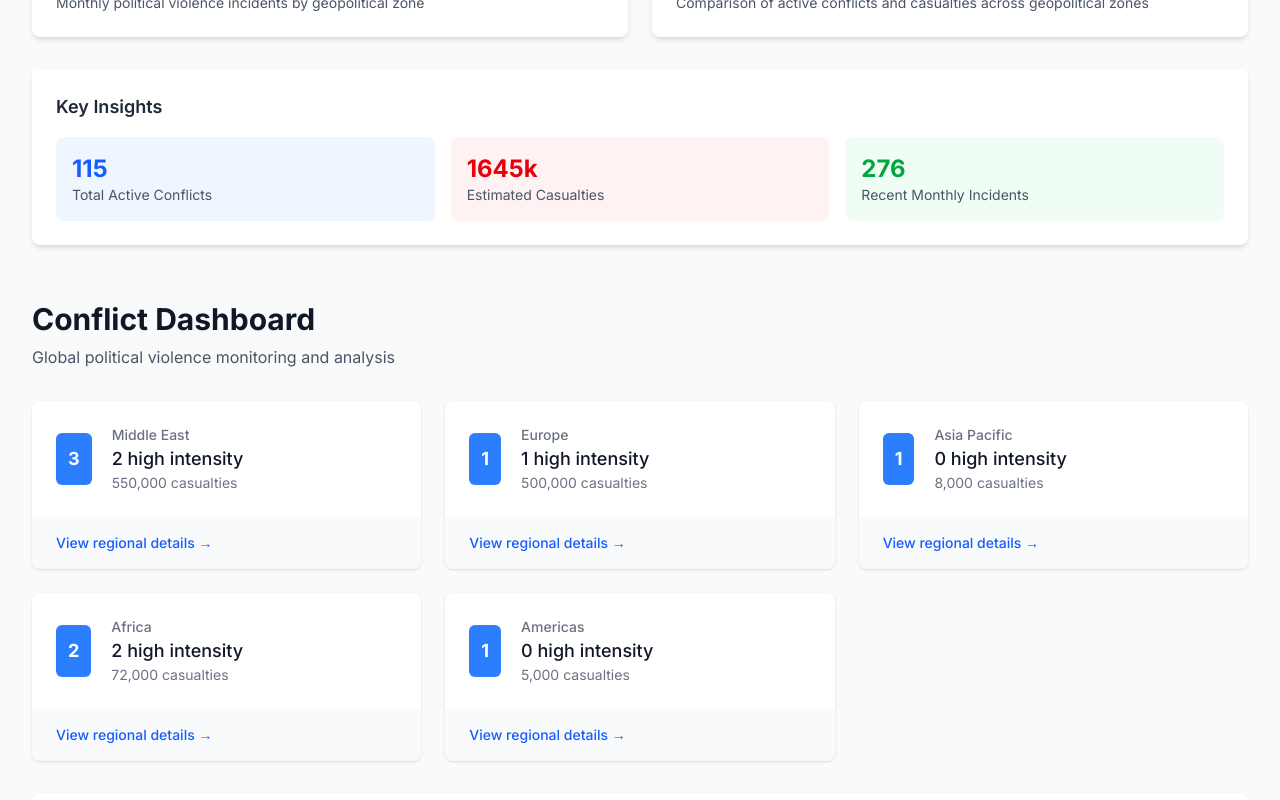
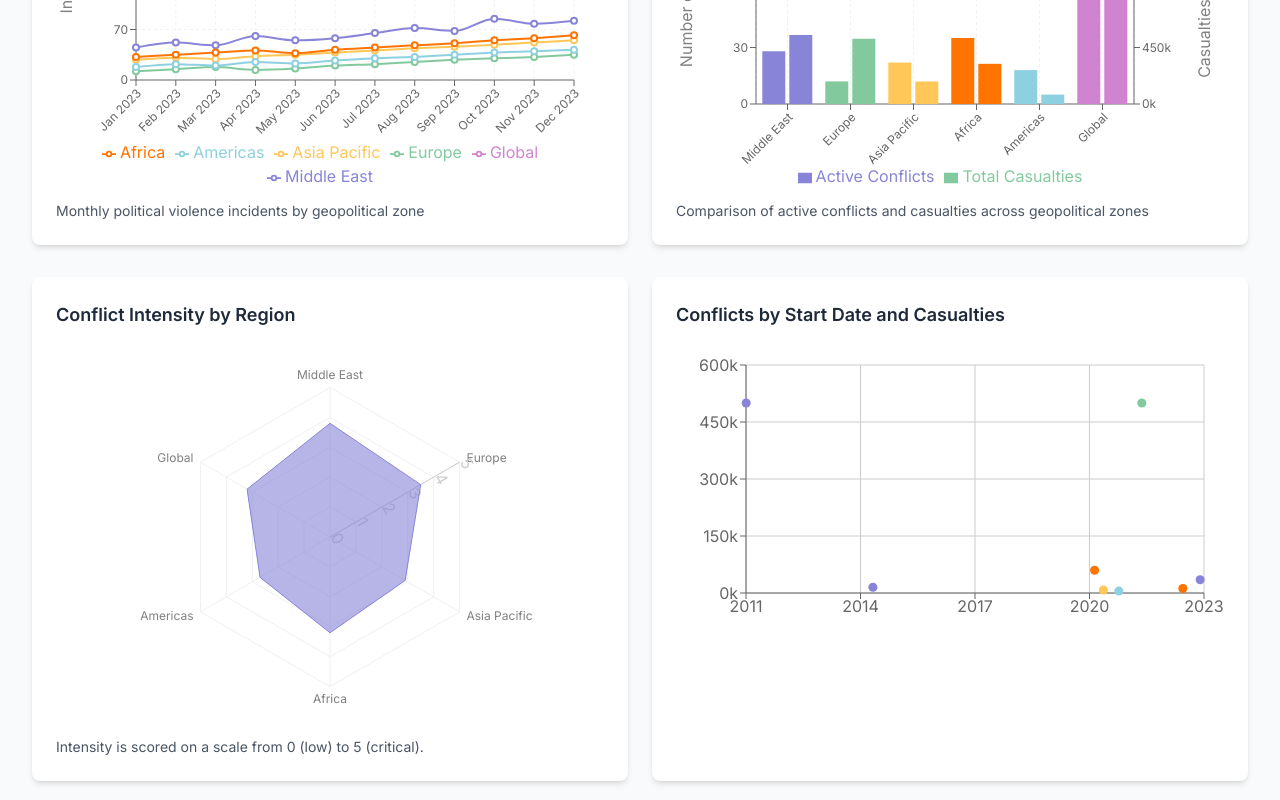
Before and after one commit to duokobia/security-update-dashboard, a Next.js app: page /dashboard in a window 1280 px wide. Shown: the part 580-1380 px from the top of the page. Built offline with nearby package versions, Linux system fonts and the light colour scheme; sample sign-in values are in the browser's storage.

Commit message:
feat: Add scatterCharts

```diff
--- a/app/dashboard/page.tsx
+++ b/app/dashboard/page.tsx
@@ -29,17 +29,6 @@ export default function Dashboard() {
     );
   }
 
-  const zones = ['Middle East', 'Europe', 'Asia Pacific', 'Africa', 'Americas'];
-
-  const zoneStats = zones.map(zone => ({
-    name: zone,
-    count: conflictData.filter(data => data.zone === zone).length,
-    highIntensity: conflictData.filter(data => data.zone === zone && data.intensity === 'High').length,
-    casualties: conflictData
-      .filter(data => data.zone === zone)
-      .reduce((sum, conflict) => sum + (conflict.casualties || 0), 0),
-  }));
-
   return (
     <DashboardLayout>
       <div className="max-w-7xl mx-auto py-6 sm:px-6 lg:px-8">
@@ -47,48 +36,8 @@ export default function Dashboard() {
           <DashboardCharts />
 
         <div className="px-4 py-6 sm:px-0">
-          <h1 className="text-3xl font-bold text-gray-900 mb-2">Conflict Dashboard</h1>
+          <h1 className="text-3xl font-bold text-gray-900 mb-2">Conflict Updates</h1>
           <p className="text-gray-600 mb-8">Global political violence monitoring and analysis</p>
-
-          {/* Summary Cards */}
-          <div className="grid grid-cols-1 gap-6 sm:grid-cols-2 lg:grid-cols-3 mb-8">
-            {zoneStats.map((zone) => (
-              <div key={zone.name} className="bg-white overflow-hidden shadow rounded-lg hover:shadow-lg transition-shadow">
-                <div className="px-4 py-5 sm:p-6">
-                  <div className="flex items-center">
-                    <div className="flex-shrink-0 bg-blue-500 rounded-md p-3">
-                      <span className="text-white text-lg font-bold">{zone.count}</span>
-                    </div>
-                    <div className="ml-5 w-0 flex-1">
-                      <dl>
-                        <dt className="text-sm font-medium text-gray-500 truncate">
-                          {zone.name}
-                        </dt>
-                        <dd className="text-lg font-medium text-gray-900">
-                          {zone.highIntensity} high intensity
-                        </dd>
-                        <dd className="text-sm text-gray-500">
-                          {zone.casualties.toLocaleString()} casualties
-                        </dd>
-                      </dl>
-                    </div>
-                  </div>
-                </div>
-                <div className="bg-gray-50 px-4 py-4 sm:px-6">
-                  <div className="text-sm">
-                    <a
-                      href={`/dashboard/${zone.name.toLowerCase().replace(' ', '-')}`}
-                      className="font-medium text-blue-600 hover:text-blue-500"
-                    >
-                      View regional details →
-                    </a>
-                  </div>
-                </div>
-              </div>
-            ))}
-          </div>
-
-
 
           {/* Recent Conflicts */}
           <div className="bg-white shadow overflow-hidden sm:rounded-lg">
--- a/components/DashboardCharts.tsx
+++ b/components/DashboardCharts.tsx
@@ -3,19 +3,13 @@
 import PoliticalViolenceLineChart from './LineChart';
 import ConflictBarChart from './BarChart';
 import { timeSeriesData, barChartData } from '../lib/mockData';
+import ScatterChartWithCells from './ScatterChartWithCells';
+import SpecifiedDomainRadarChart from './SpecifiedDomainRadarChart';
 
 export default function DashboardCharts() {
   return (
     <div className="mt-8">
       <h2 className="text-2xl font-bold text-gray-900 mb-6">Conflict Analytics</h2>
-
-      <div className="grid grid-cols-1 lg:grid-cols-2 gap-6 mb-8">
-        {/* Line Chart */}
-        <PoliticalViolenceLineChart data={timeSeriesData} />
-
-        {/* Bar Chart */}
-        <ConflictBarChart data={barChartData} />
-      </div>
 
       {/* Key Metrics Summary */}
       <div className="bg-white rounded-lg shadow-md p-6 mb-8">
@@ -41,6 +35,19 @@ export default function DashboardCharts() {
           </div>
         </div>
       </div>
+
+      <div className="grid grid-cols-1 lg:grid-cols-2 gap-6 mb-8">
+        {/* Line Chart */}
+        <PoliticalViolenceLineChart data={timeSeriesData} />
+
+        {/* Bar Chart */}
+        <ConflictBarChart data={barChartData} />
+      </div>
+
+       <div className="grid grid-cols-1 lg:grid-cols-2 gap-6 mb-8">
+        <SpecifiedDomainRadarChart data={barChartData} />
+        <ScatterChartWithCells />
+      </div>
     </div>
   );
 }
--- /dev/null
+++ b/components/ScatterChartWithCells.tsx
@@ -0,0 +1,97 @@
+'use client';
+
+import {
+  ScatterChart,
+  Scatter,
+  XAxis,
+  YAxis,
+  CartesianGrid,
+  Tooltip,
+  ResponsiveContainer,
+  Cell,
+  TooltipContentProps,
+} from 'recharts';
+import { conflictData } from '../lib/mockData';
+
+const zoneColors: Record<string, string> = {
+  'Middle East': '#8884d8',
+  'Europe': '#82ca9d',
+  'Asia Pacific': '#ffc658',
+  'Africa': '#ff7300',
+  'Americas': '#8dd1e1',
+  'Global': '#d084d0',
+};
+
+interface ChartPoint {
+  x: number; // timestamp
+  y: number; // casualties
+  zone: string;
+  country: string;
+  intensity: string;
+}
+
+const chartData: ChartPoint[] = conflictData.map((conflict) => ({
+  x: new Date(conflict.startDate).getTime(),
+  y: conflict.casualties ?? 0,
+  zone: conflict.zone,
+  country: conflict.country,
+  intensity: conflict.intensity,
+}));
+
+const CustomTooltip = ({
+  active,
+  payload,
+}: TooltipContentProps<number, string>) => {
+  if (active && payload && payload.length) {
+    const data = payload[0].payload as ChartPoint;
+
+    return (
+      <div className="bg-white p-3 border border-gray-300 rounded shadow text-sm">
+        <p className="font-semibold">{data.country} ({data.zone})</p>
+        <p>Start Date: {new Date(data.x).toLocaleDateString()}</p>
+        <p>Casualties: {data.y.toLocaleString()}</p>
+        <p>Intensity: {data.intensity}</p>
+      </div>
+    );
+  }
+  return null;
+};
+
+export default function ScatterChartWithCells() {
+  return (
+    <div className="bg-white p-6 rounded-lg shadow-md">
+      <h3 className="text-lg font-semibold text-gray-800 mb-4">
+        Conflicts by Start Date and Casualties
+      </h3>
+      <div className="h-72">
+        <ResponsiveContainer width="100%" height="100%">
+          <ScatterChart margin={{ top: 20, right: 20, bottom: 10, left: 10 }}>
+            <CartesianGrid />
+            <XAxis
+              type="number"
+              dataKey="x"
+              name="Start Date"
+              tickFormatter={(value) => new Date(value).getFullYear().toString()}
+              domain={['auto', 'auto']}
+            />
+            <YAxis
+              type="number"
+              dataKey="y"
+              name="Casualties"
+              tickFormatter={(value) => `${(value / 1000).toFixed(0)}k`}
+            />
+            <Tooltip content={CustomTooltip} />
+            <Scatter data={chartData} fill="#8884d8">
+              {chartData.map((entry, index) => (
+                <Cell
+                  key={`cell-${index}`}
+                  fill={zoneColors[entry.zone] || '#8884d8'}
+                />
+              ))}
+            </Scatter>
+          </ScatterChart>
+        </ResponsiveContainer>
+      </div>
+    </div>
+  );
+}
--- /dev/null
+++ b/components/SpecifiedDomainRadarChart.tsx
@@ -0,0 +1,73 @@
+'use client';
+
+import {
+  Radar,
+  RadarChart,
+  PolarGrid,
+  PolarAngleAxis,
+  PolarRadiusAxis,
+  Tooltip,
+  ResponsiveContainer,
+} from 'recharts';
+import { BarChartData } from '../lib/mockData';
+
+interface SpecifiedDomainRadarChartProps {
+  data: BarChartData[];
+}
+
+interface CustomTooltipProps {
+  active?: boolean;
+  payload?: Array<{
+    payload: BarChartData;
+    name?: string;
+    value?: number;
+    color?: string;
+  }>;
+  label?: string | number;
+}
+
+export default function SpecifiedDomainRadarChart({ data }: SpecifiedDomainRadarChartProps) {
+  const customTooltip = ({ active, payload }: CustomTooltipProps) => {
+    if (active && payload && payload.length) {
+      const entry = payload[0].payload;
+
+      return (
+        <div className="bg-white p-4 border border-gray-300 rounded-lg shadow-lg text-sm">
+          <p className="font-semibold text-gray-800">{entry.zone}</p>
+          <p>Avg. Intensity: {entry.averageIntensity.toFixed(1)}</p>
+          <p>Conflicts: {entry.conflicts}</p>
+          <p>Casualties: {entry.casualties.toLocaleString()}</p>
+        </div>
+      );
+    }
+    return null;
+  };
+
+  return (
+    <div className="bg-white p-6 rounded-lg shadow-md">
+      <h3 className="text-lg font-semibold text-gray-800 mb-4">
+        Conflict Intensity by Region
+      </h3>
+      <div className="h-96">
+        <ResponsiveContainer width="100%" height="100%">
+          <RadarChart outerRadius="80%" data={data}>
+            <PolarGrid stroke="#f0f0f0" />
+            <PolarAngleAxis dataKey="zone" tick={{ fontSize: 12 }} />
+            <PolarRadiusAxis domain={[0, 5]} angle={30} tickCount={6} />
+            <Tooltip content={customTooltip} />
+            <Radar
+              name="Average Intensity"
+              dataKey="averageIntensity"
+              stroke="#8884d8"
+              fill="#8884d8"
+              fillOpacity={0.6}
+            />
+          </RadarChart>
+        </ResponsiveContainer>
+      </div>
+      <p className="text-sm text-gray-600 mt-2">
+        Intensity is scored on a scale from 0 (low) to 5 (critical).
+      </p>
+    </div>
+  );
+}
```
